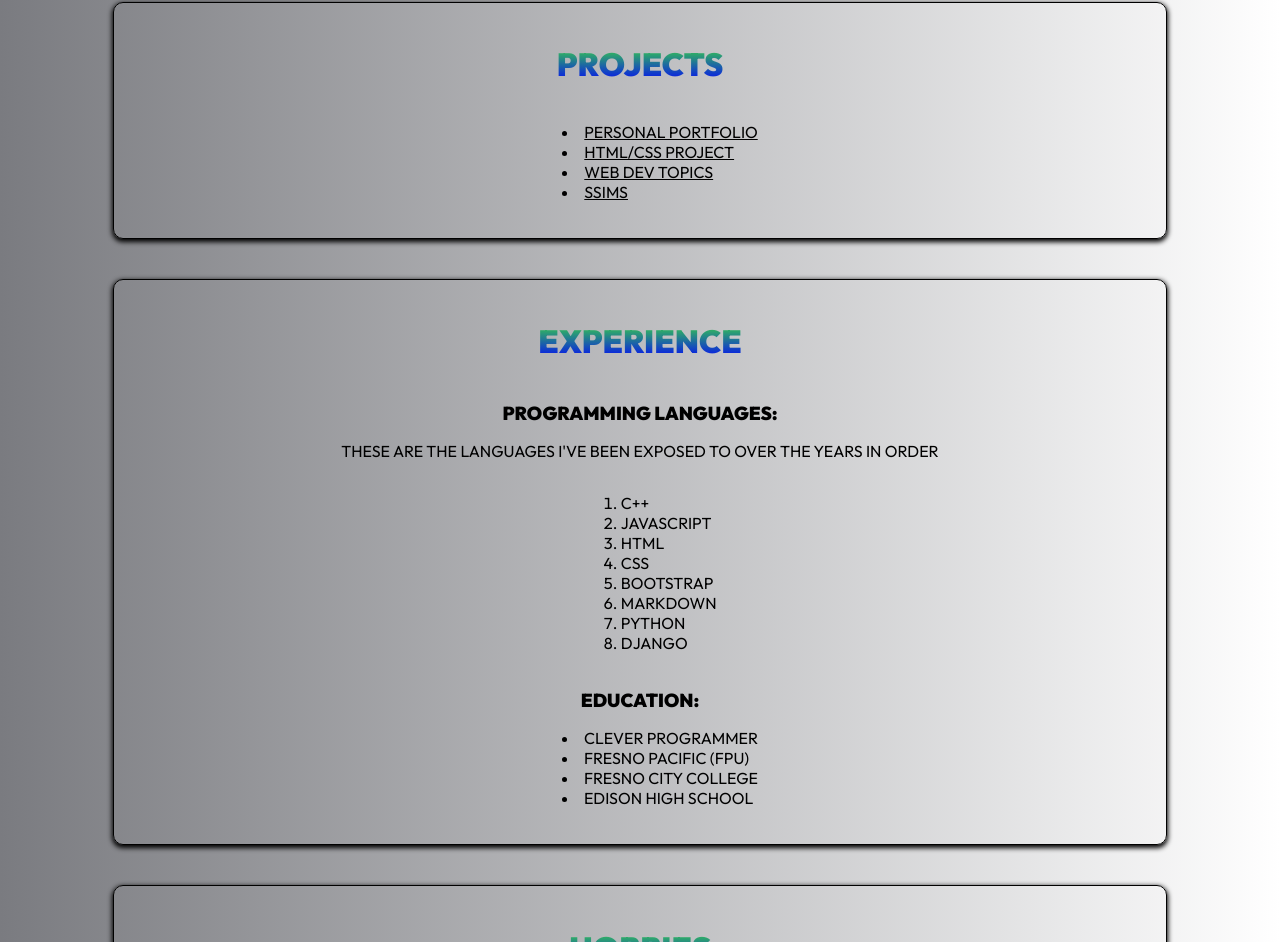
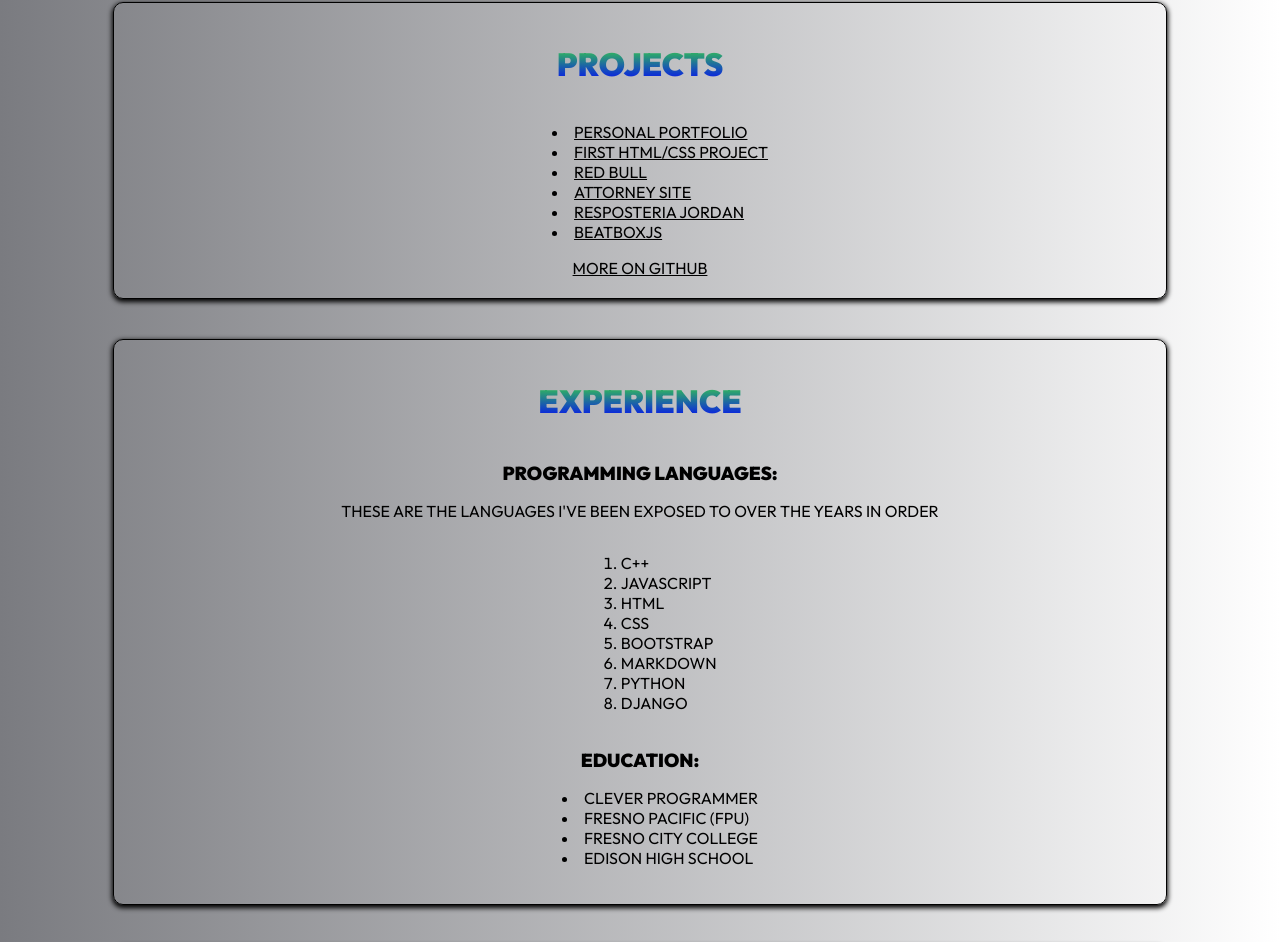
Before and after one commit to abidanm1000/Portfolio-2.0, a plain HTML site: page index.html in a window 1280 px wide. Shown: the part 806-1748 px from the top of the page. Drawn offline with Linux system fonts and the light colour scheme.

Commit message:
updating files

```diff
--- a/index.html
+++ b/index.html
@@ -20,10 +20,13 @@
         <h1>projects</h1>
         <ul>
             <li><a href="https://abidanm1000.github.io/" target="_blank">Personal Portfolio</a></li>
-            <li><a href="https://htmlpreview.github.io/?https://github.com/abidanm1000/CIT85_Sp2020/blob/master/Week%2017/index.html" target="_blank">HTML/CSS Project</a></li>
-            <li><a href="https://github.com/abidanm1000/Web-Dev-Topics" target="_blank">Web Dev Topics</a></li>
-            <li><a href="https://github.com/abidanm1000/SSIMsProject" target="_blank">SSIMS</a></li>
+            <li><a href="https://htmlpreview.github.io/?https://github.com/abidanm1000/CIT85_Sp2020/blob/master/Week%2017/index.html" target="_blank">First HTML/CSS Project</a></li>
+            <li><a href="https://htmlpreview.github.io/?https://github.com/abidanm1000/Red-Bull/blob/main/index.html" target="_blank">Red Bull</a></li>
+            <li><a href="https://htmlpreview.github.io/?https://github.com/abidanm1000/Attorney-Site/blob/main/index.html" target="_blank">Attorney Site</a></li>
+            <li><a href="https://htmlpreview.github.io/?https://github.com/abidanm1000/Resposteria-Jordan/blob/main/index.html" target="_blank">Resposteria Jordan</a></li>
+            <li><a href="https://htmlpreview.github.io/?https://github.com/abidanm1000/BeatboxJS/blob/main/index.html" target="_blank">BeatboxJS</a></li>
         </ul>
+        <a href="https://github.com/abidanm1000" target="_blank">more on github</a>
     </div>
     <div class="content">
         <h1>experience</h1>
```
